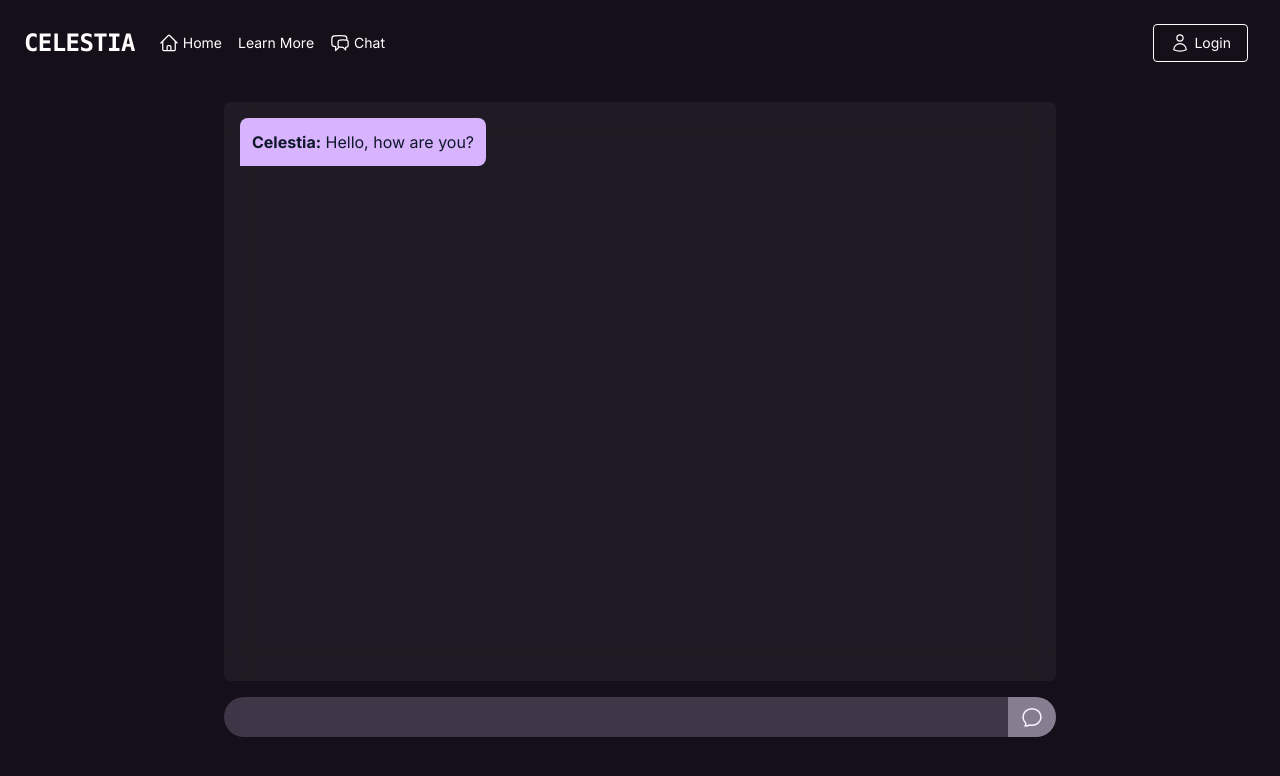
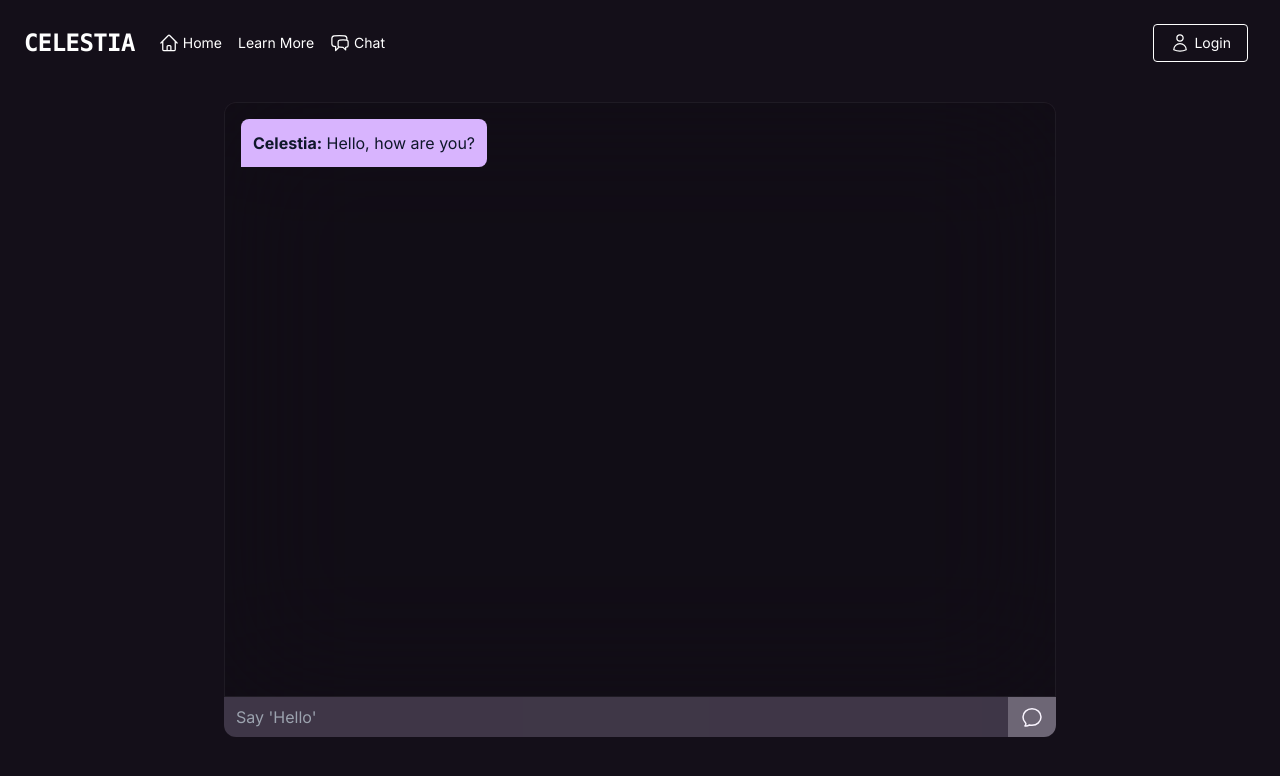
Before and after one commit to JustinBottinga/celestia, a React (Vite) app: page /chat in a window 1280 px wide. Shown: the top 776 px of the page. Built offline with nearby package versions, Linux system fonts and the light colour scheme.

Commit message:
chat + scrollbar

```diff
--- a/src/App.css
+++ b/src/App.css
@@ -13,23 +13,17 @@
     --purple50: #FAF5FF;
 }
 
-/* width */
+
 ::-webkit-scrollbar {
     width: 10px;
 }
 
-/* Track */
-::-webkit-scrollbar-track {
-    background: var(--background);
+::-webkit-scrollbar-thumb {
+    background: rgb(40, 33, 43);
+    border-radius: 0px;
+
 }
 
-/* Handle */
-::-webkit-scrollbar-thumb {
-    background: var(--purple950);
-    border-radius: 20px;
+::-webkit-scrollbar-thumb:hover {
+    background: rgb(63, 53, 68);
 }
-
-/* Handle on hover */
-::-webkit-scrollbar-thumb:hover {
-    background: var(--purple800);
-}
--- a/src/components/Chat/Chat.css
+++ b/src/components/Chat/Chat.css
@@ -1,3 +1,8 @@
 input {
   backdrop-filter: blur(300px);
 }
+
+
+.messages::-webkit-scrollbar-thumb {
+  border-radius: .25rem;
+}
--- a/src/components/Chat/Chat.tsx
+++ b/src/components/Chat/Chat.tsx
@@ -70,8 +70,7 @@ function Chat(): JSX.Element {
           className="w-4/6
                       flex justify-between items-center flex-col box-border "
         >
-          {/* Messages container */}
-          <div className="messages mb-4 bg-white rounded-md bg-clip-padding backdrop-filter backdrop-blur-lg bg-opacity-5 w-full flex-1 overflow-y-scroll p-4 flex flex-col place-items-end gap-4">
+          <div className="messages rounded-t-xl border border-solid box-border border-gray-100/5 bg-black  bg-clip-padding backdrop-filter backdrop-blur-3xl bg-opacity-10 w-full flex-1 overflow-y-scroll p-4 flex flex-col place-items-end gap-4">
             {messages.map((messageObj, index) => (
               <div
                 key={index}
@@ -95,17 +94,18 @@ function Chat(): JSX.Element {
             autoComplete="off"
             className="w-full"
           >
-            <div className="relative">
+            <div className=" flex">
               <input
                 type="text"
                 id="name"
                 name="name"
                 value={formData.name}
+                placeholder="Say 'Hello'"
                 onChange={handleChange}
-                className="rounded-full h-min w-full bg-opacity-20 bg-purple-200 p-2 px-3 text-purple-50 outline-none focus:caret-purple-50/50 hover:cursor-pointer"
+                className="rounded-bl-xl h-min w-full bg-opacity-20 bg-purple-200 p-2 px-3 text-purple-50 outline-none focus:caret-purple-50/50 hover:cursor-text"
               />
               <button
-                className="absolute right-0 rounded-s-sm bg-opacity-40 bg-purple-100 p-2 px-3 rounded-full hover:bg-opacity-10 cursor-pointer transition-all"
+                className=" bg-purple-100/40 p-2 px-3 rounded-br-xl  hover:bg-purple-100/10 cursor-pointer transition-all"
                 role="submit"
               >
                 <ChatBubbleOvalLeftIcon className="size-6 text-purple-50" />
```
